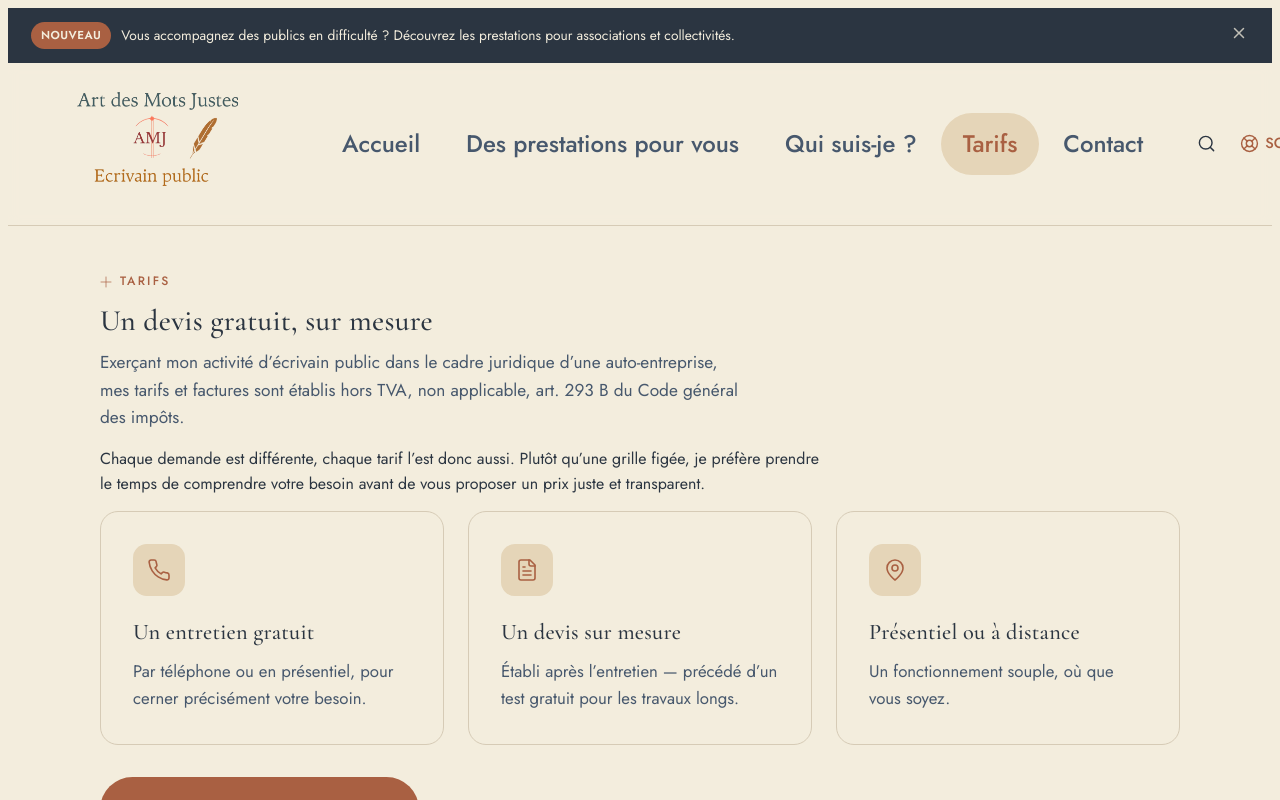
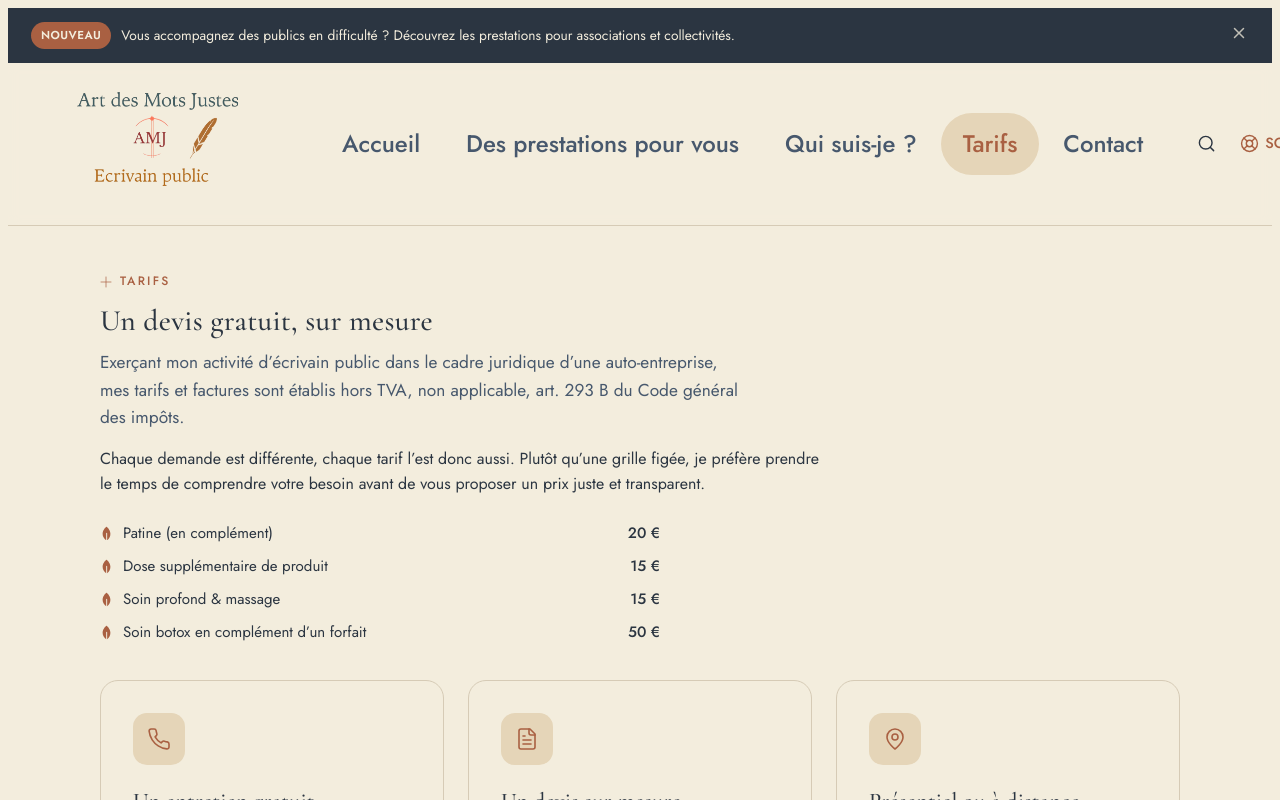
Before and after one commit to amadouba-tech/amj, a Next.js app: page /tarifs in a window 1280 px wide. Shown: the top 800 px of the page. Built offline with nearby package versions, Linux system fonts and the light colour scheme.

Commit message:
commit12

```diff
--- a/app/globals.css
+++ b/app/globals.css
@@ -356,6 +356,10 @@ h4 { font-size: 1.05rem; margin-bottom: 6px; }
 .feather-list li { display: flex; align-items: flex-start; gap: 10px; font-size: 0.94rem; }
 .feather-list.nested { margin-top: 8px; margin-left: 4px; }
 .feather-list li span { flex: 1; }
+.tarif-list { margin: 24px 0 36px; max-width: 560px; }
+.tarif-list li { align-items: center; }
+.tarif-list .tarif-label { flex: 1; }
+.tarif-list .tarif-price { flex: 0; font-weight: 500; white-space: nowrap; }
 
 .sub-audience { margin-top: 40px; padding-top: 36px; border-top: 1px solid var(--gris-colore); }
 .sub-audience:first-of-type { margin-top: 20px; }
--- a/app/tarifs/page.jsx
+++ b/app/tarifs/page.jsx
@@ -1,5 +1,5 @@
-import { PageIntro, PrimaryButton } from "@/components/ui.jsx";
-import { FONCTIONNEMENT_STEPS } from "@/data/content.js";
+import { PageIntro, PrimaryButton, FeatherMark } from "@/components/ui.jsx";
+import { FONCTIONNEMENT_STEPS, TARIFS_INDICATIFS } from "@/data/content.js";
 
 export const metadata = {
   title: "Tarifs",
@@ -19,6 +19,15 @@ export default function Tarifs() {
           Chaque demande est différente, chaque tarif l&rsquo;est donc aussi. Plutôt qu&rsquo;une grille figée, je préfère
           prendre le temps de comprendre votre besoin avant de vous proposer un prix juste et transparent.
         </p>
+        <ul className="feather-list tarif-list">
+          {TARIFS_INDICATIFS.map((item, i) => (
+            <li key={i}>
+              <FeatherMark size={13} />
+              <span className="tarif-label">{item.label}</span>
+              <span className="tarif-price">{item.price}</span>
+            </li>
+          ))}
+        </ul>
         <div className="steps-grid">
           {FONCTIONNEMENT_STEPS.map((step, i) => {
             const Icon = step.icon;
--- a/data/content.js
+++ b/data/content.js
@@ -60,6 +60,13 @@ export const FONCTIONNEMENT_STEPS = [
     title: "Présentiel ou à distance",
     text: "Un fonctionnement souple, où que vous soyez.",
   },
+];
+
+export const TARIFS_INDICATIFS = [
+  { label: "Patine (en complément)", price: "20\u00A0€" },
+  { label: "Dose supplémentaire de produit", price: "15\u00A0€" },
+  { label: "Soin profond & massage", price: "15\u00A0€" },
+  { label: "Soin botox en complément d\u2019un forfait", price: "50\u00A0€" },
 ];
 
 export const FONCTIONNEMENT_PARAGRAPHS = [
```
